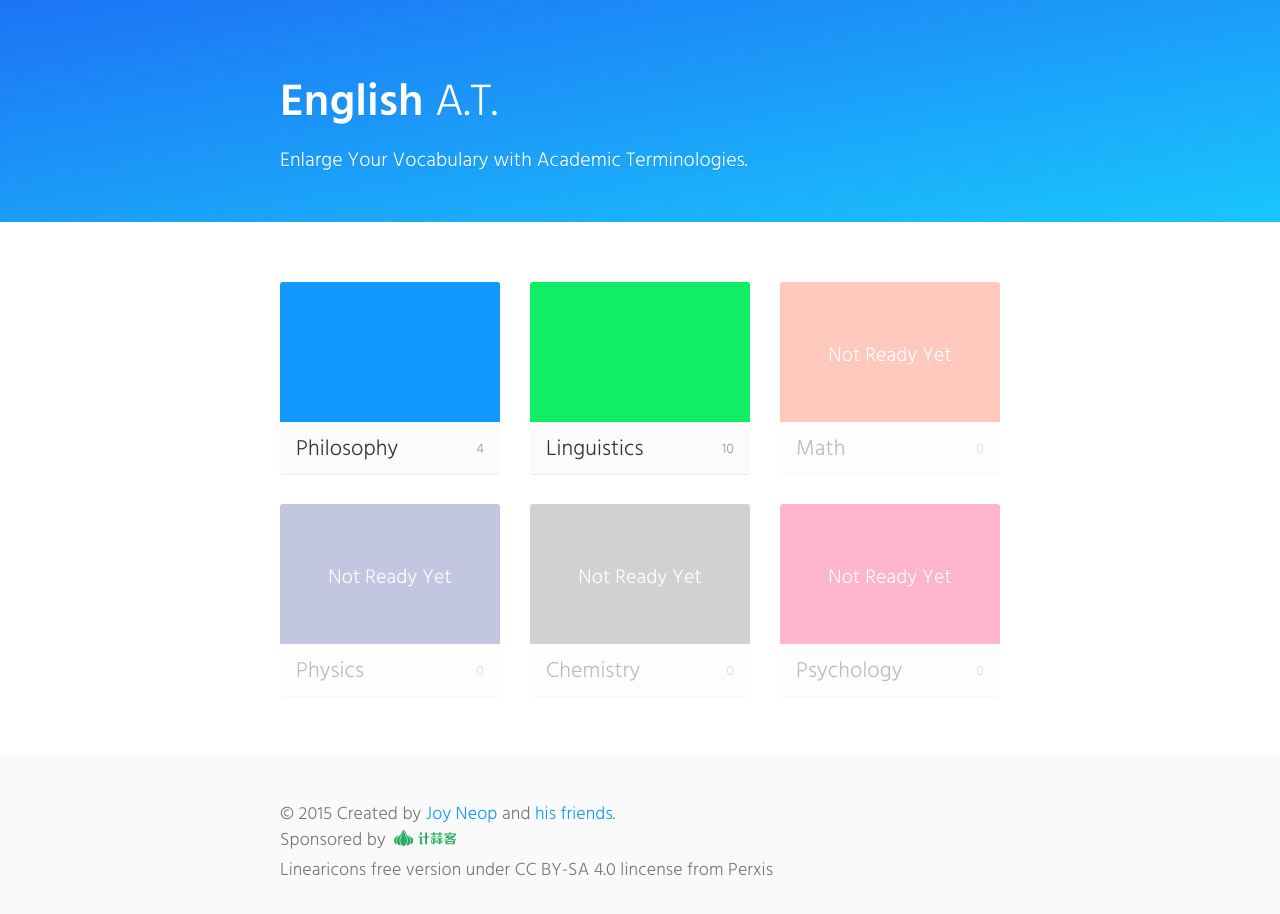
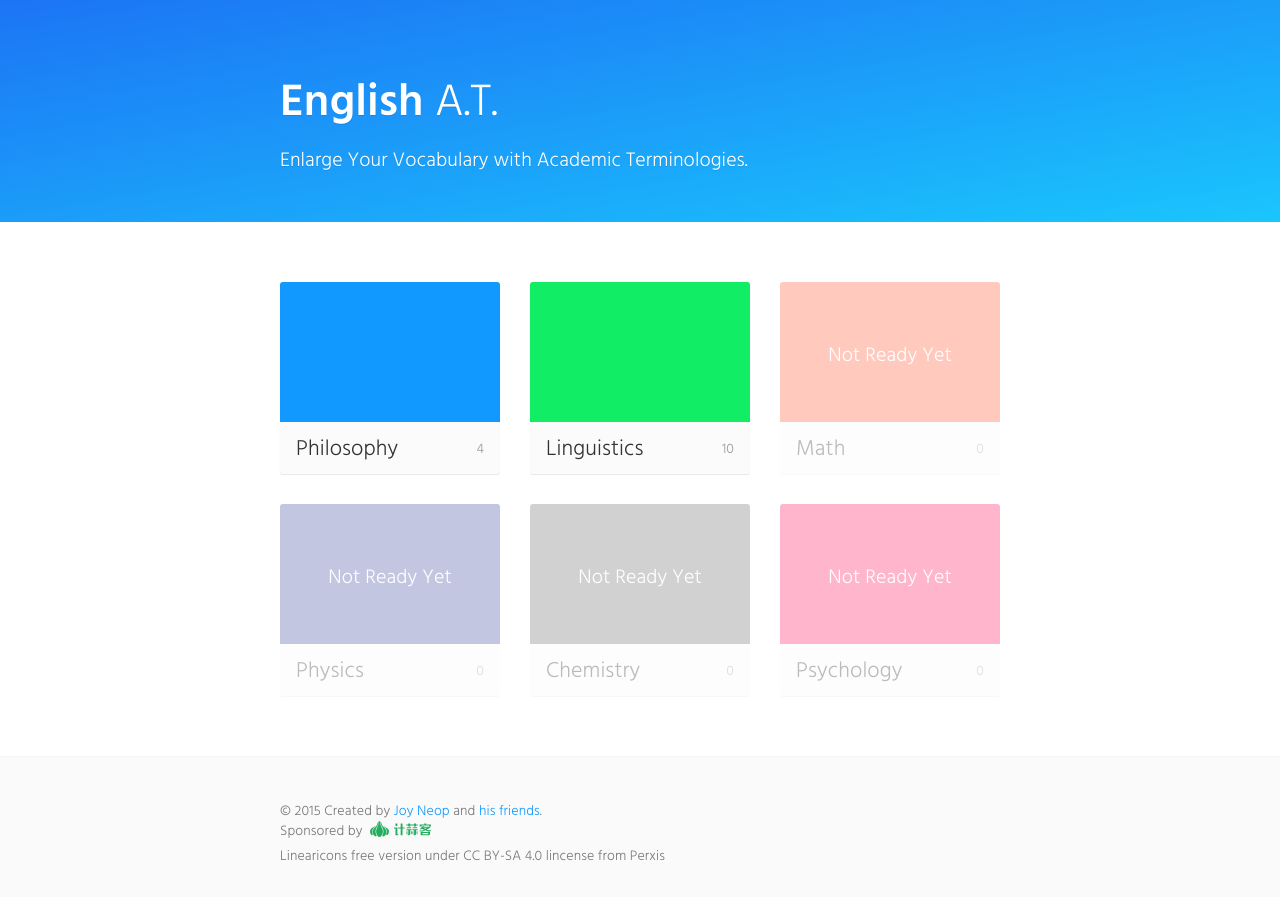
Before and after one commit to JoyNeop/en-at, a plain HTML site: page dev.html in a window 1280 px wide. Drawn offline with nearby package versions, Linux system fonts and the light colour scheme.

Commit message:
restrict homepage footer fontsize

```diff
--- a/css/index.css
+++ b/css/index.css
@@ -116,6 +116,10 @@ a.enat-dict-entry-card-anchor *, a.enat-dict-entry-card-anchor:hover * {
     padding: 40px 0 25px;
 }
 
+.enat-site-grand-footer p {
+    font-size: 1.4rem;
+}
+
 .enat-site-grand-header {
     color: #19F;
 }
```
